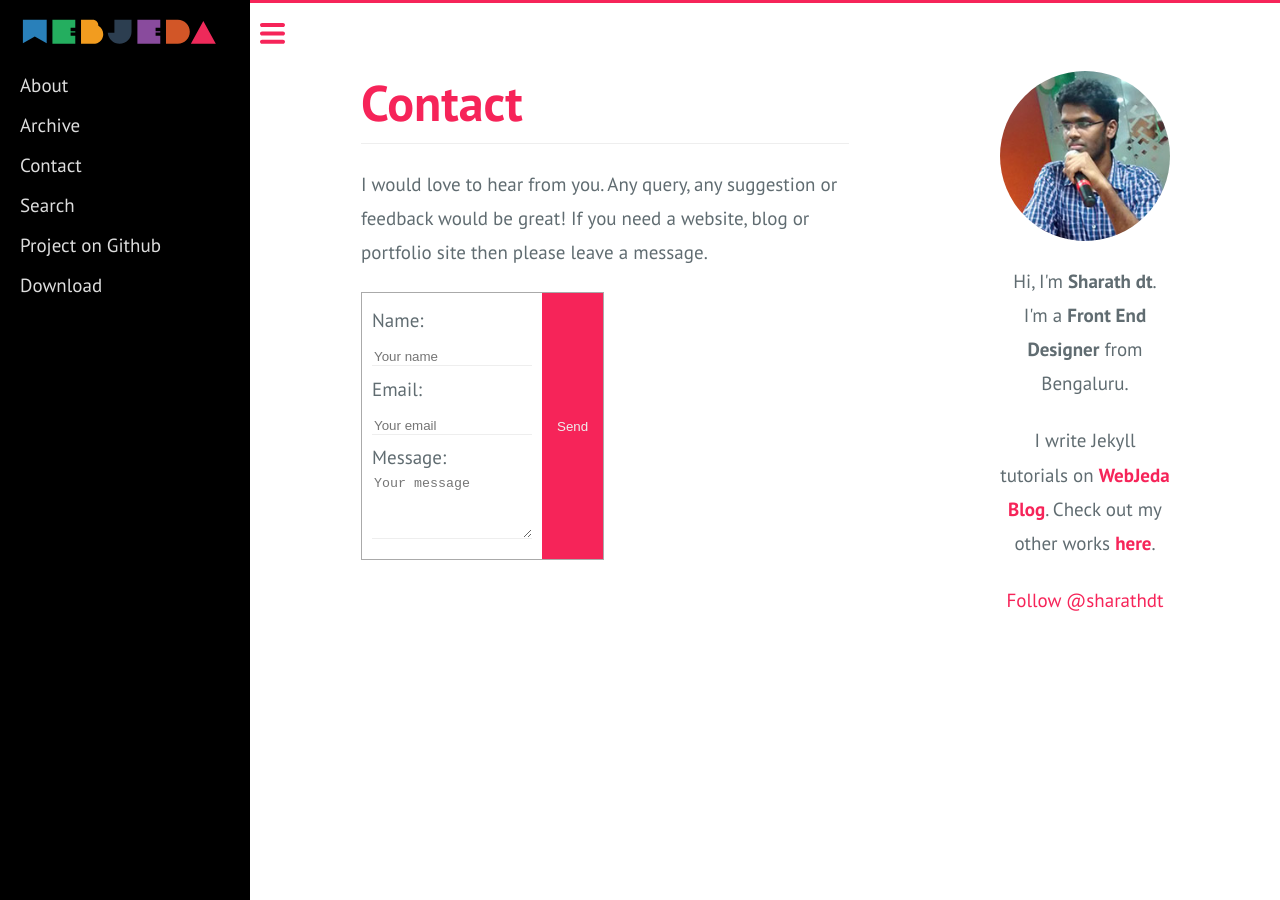
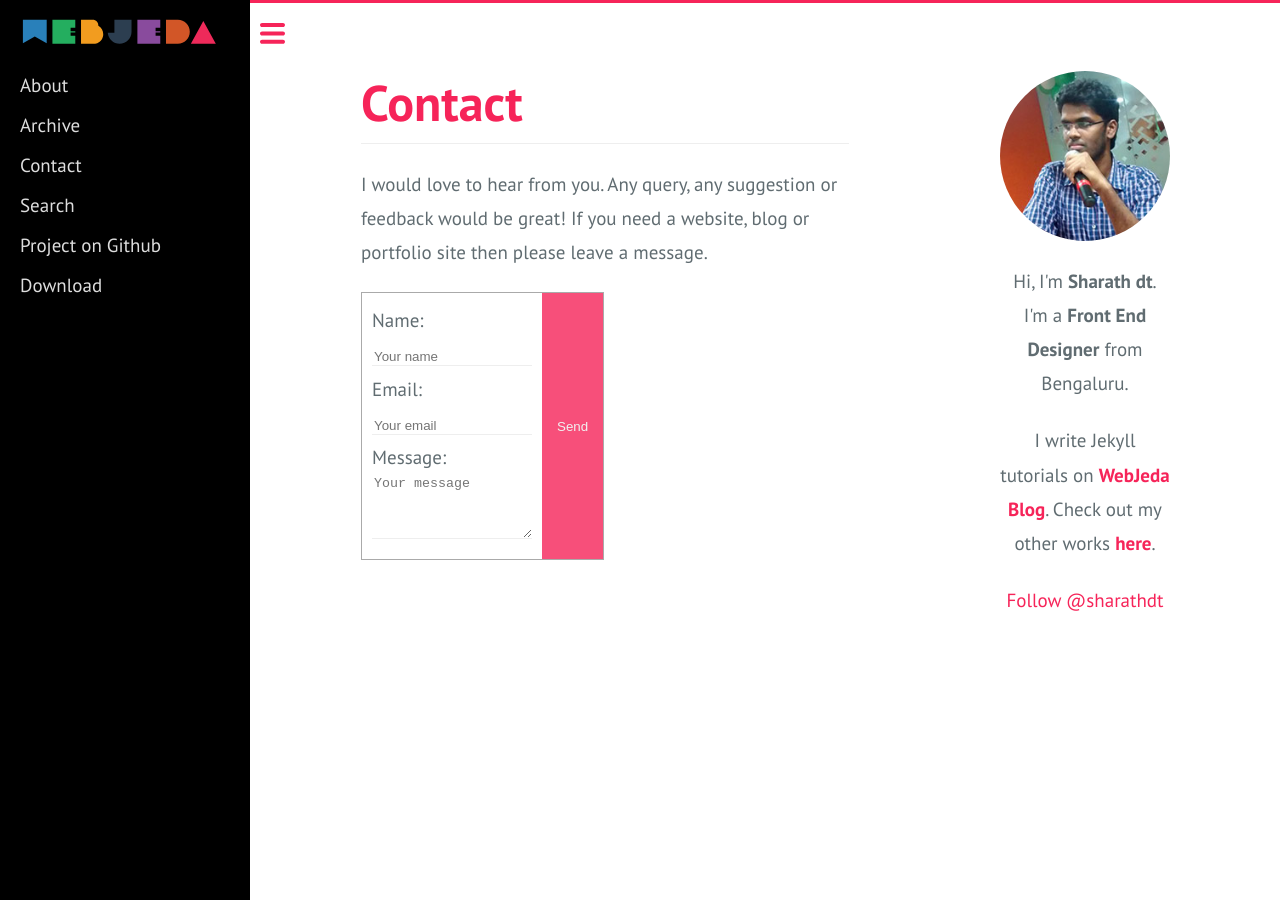
Before and after one commit to sharu725/webjeda-sidebar, a Jekyll site: the page built from contact/index.md, in a window 1280 px wide. Built offline with Jekyll 4.4.1, drawn with Linux system fonts in a browser that asks for light colours; comment, search, counter and statistics services are not loaded.

Commit message:
no message

```diff
--- a/_sass/layout.scss
+++ b/_sass/layout.scss
@@ -608,10 +608,12 @@
     background-color: $accent-color;
     padding: 5px 15px;
     color: #eee;
+    opacity: 0.8;
 }
 
 #submit:hover {
-    box-shadow: 0px 0px 5px #aaa;
+    opacity: 1;
+    cursor: pointer;
 }
 
 
```
